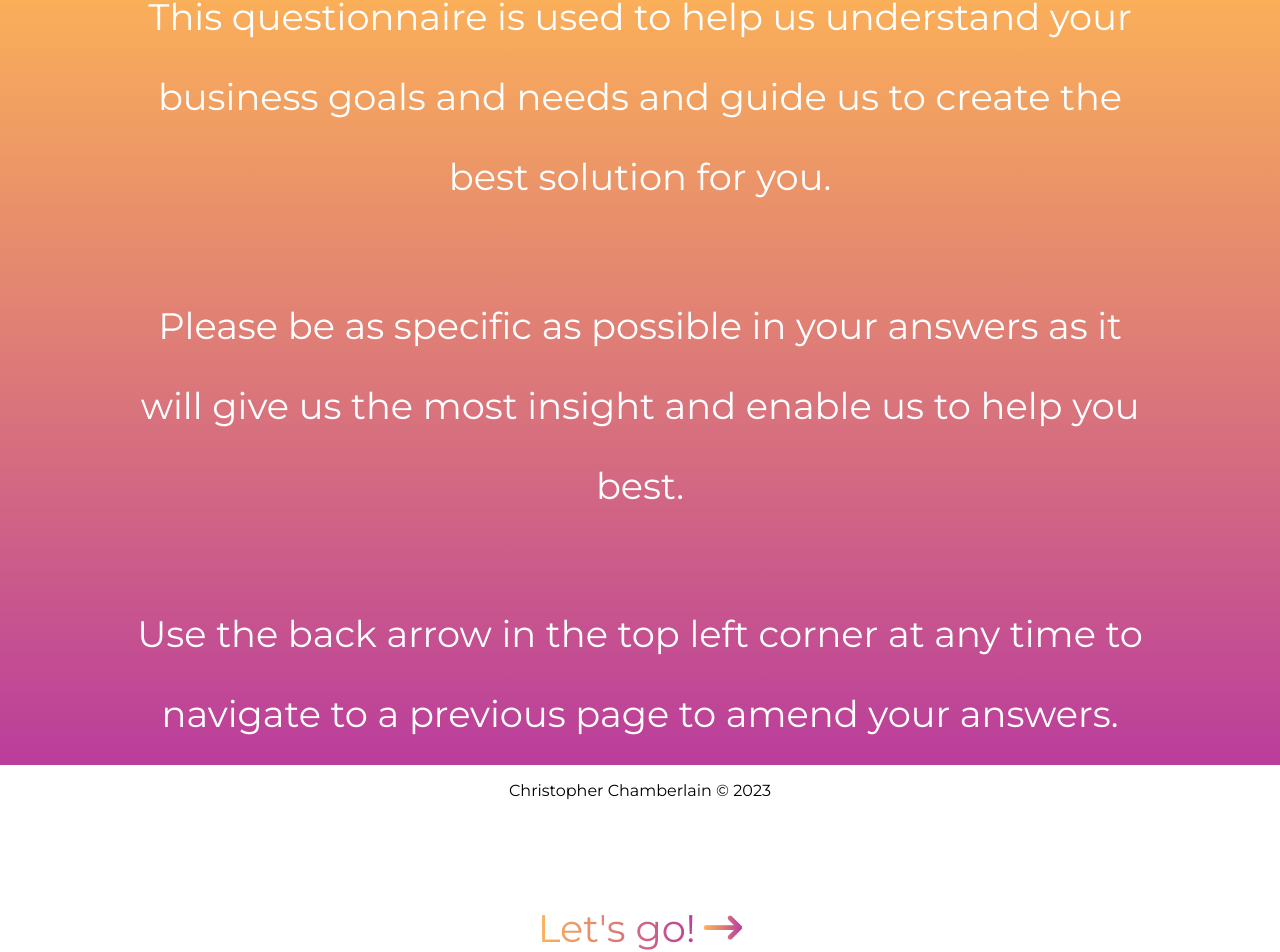
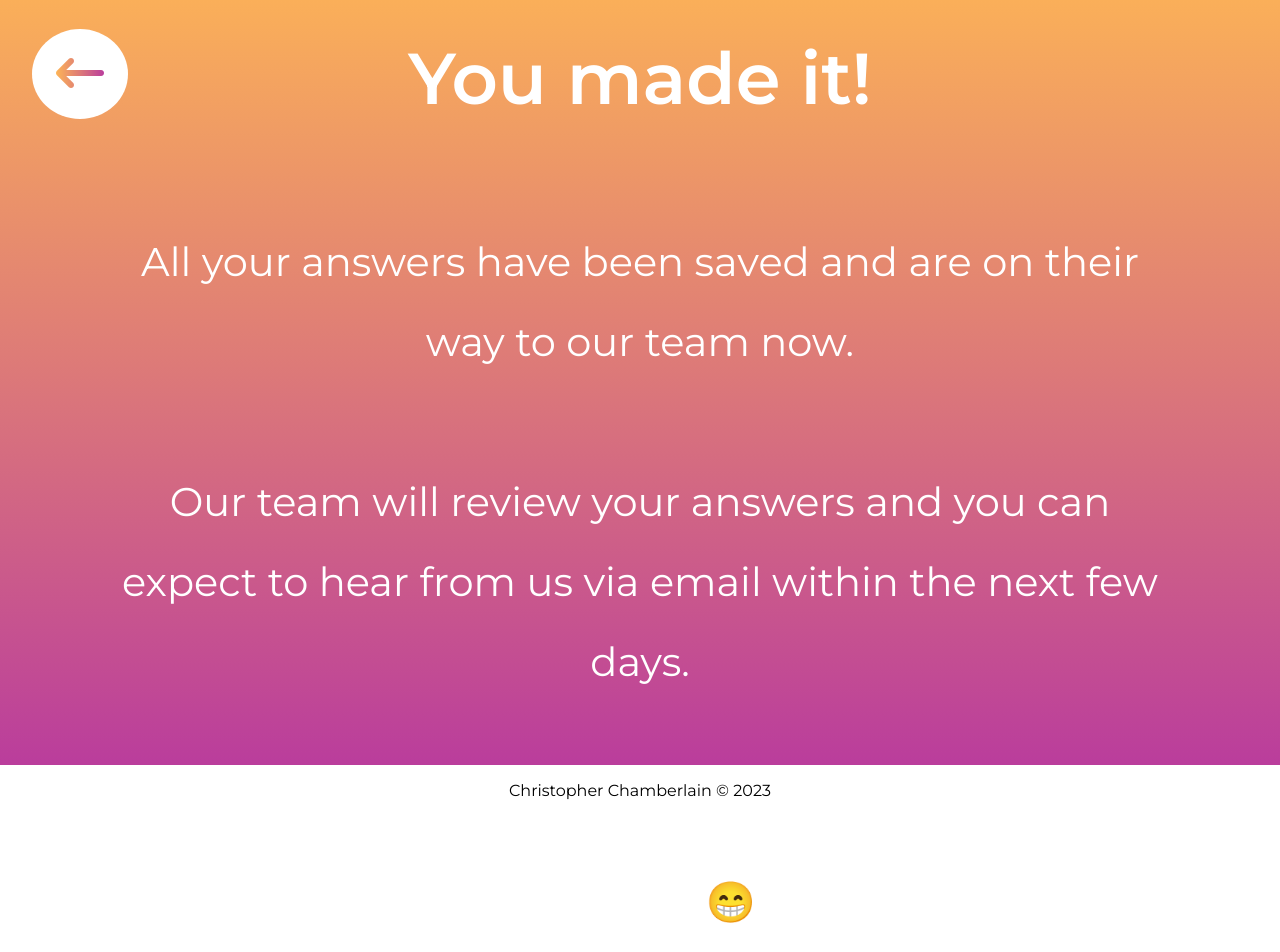
Before and after one commit to AkaraTawng/client-design-questionairre, a React (Vite) app: page / in a window 1280 px wide. Shown: the part 35-987 px from the top of the page. Built offline with nearby package versions, Linux system fonts and the light colour scheme.

Commit message:
increase congratulations margin top

```diff
--- a/src/components/Congratulation.jsx
+++ b/src/components/Congratulation.jsx
@@ -1,5 +1,6 @@
 import React, { useEffect } from 'react'
 import styled from 'styled-components'
+import { devices } from "../utils/breakpoints"
 
 function Congratulation() {
   return (<>
@@ -23,6 +24,10 @@ const Header = styled.h1`
   padding-bottom: .5rem;
   border-bottom: 3px solid white;
   margin-top: -13rem;
+
+  @media ${devices.mobileM} {
+    margin-top: 4rem;
+  }
 `;
 
 const SubHeader = styled.h2`
--- a/src/components/Form.jsx
+++ b/src/components/Form.jsx
@@ -19,7 +19,7 @@ import emailjs, { sendForm } from '@emailjs/browser';
 import ConfettiExplosion from 'react-confetti-explosion';
 
 function Form() {
-  const [page, setPage] = useState(0);
+  const [page, setPage] = useState(14);
   const [isExploding, setIsExploding] = useState(false);
 
   const [firstAndLastName, setfirstAndLastName] = useState(JSON.parse(sessionStorage.getItem('FirstAndLastName')) ?? '');
```
